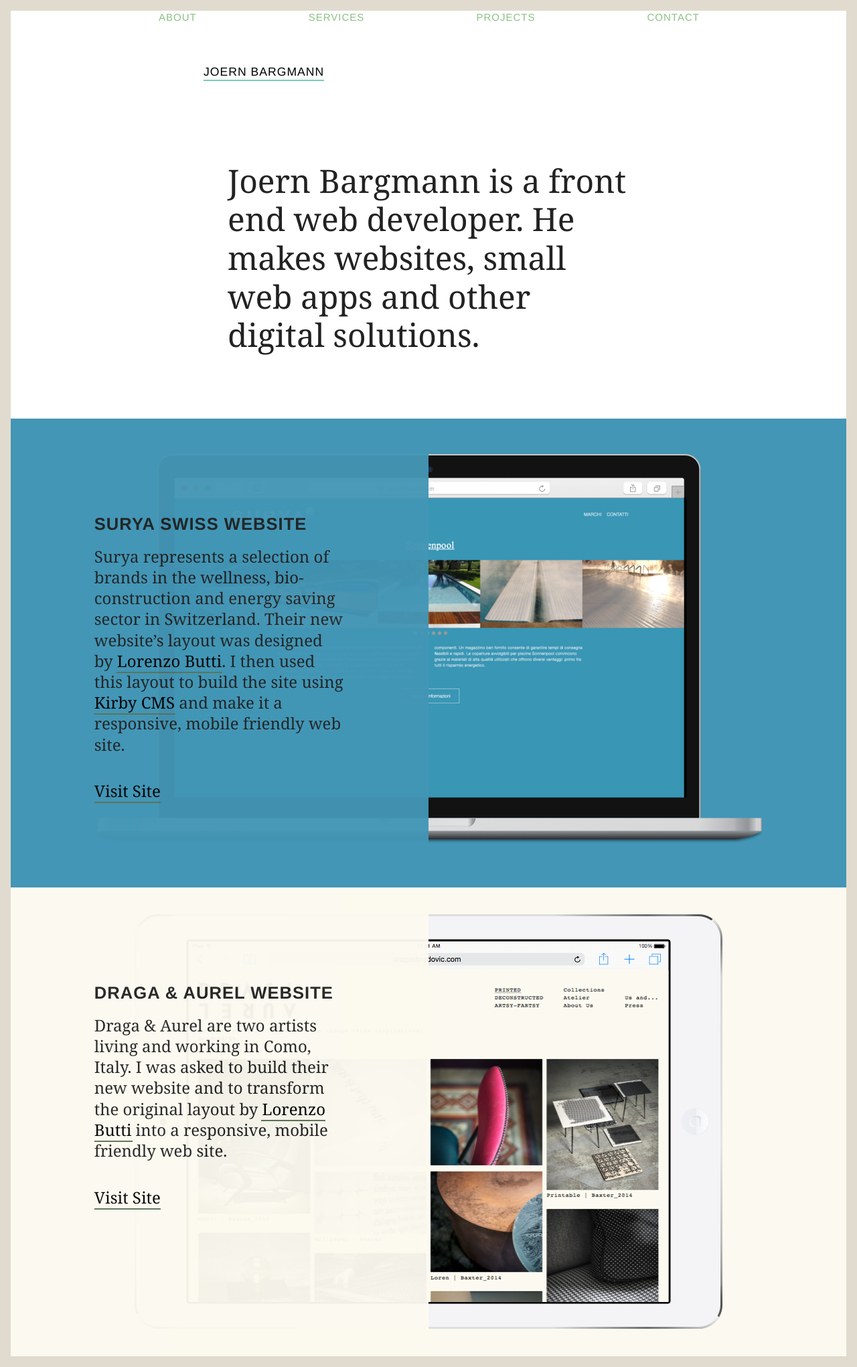
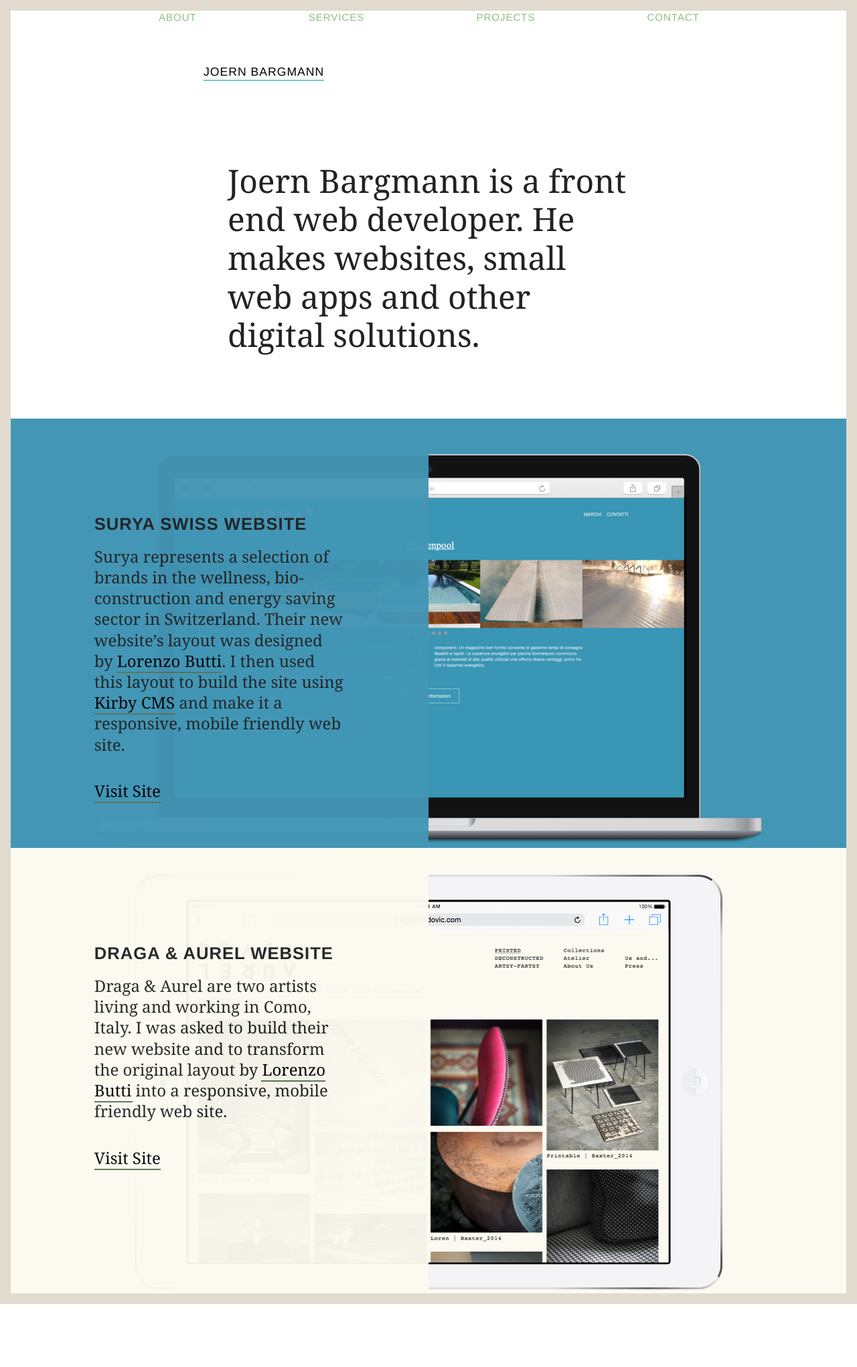
Before and after one commit to joernba/joernba.github.io, a Jekyll site: the page built from index.html, in a window 1280 px wide. Shown: the whole page at 67% size. Built offline with Jekyll 4.4.1, drawn with Linux system fonts in a browser that asks for light colours; comment, search, counter and statistics services are not loaded; after the commit the page ends 1947 px from its top, so only the background shows below that.

Commit message:
fixed problem with description height of projects
Signed-off-by: Joern Bargmann <joernba@gmail.com>

```diff
--- a/_sass/pages/_project.scss
+++ b/_sass/pages/_project.scss
@@ -5,7 +5,7 @@
   li {
     position: relative;
     display: block;
-    height: 700px;
+    height: 100%;
     text-align: center;
     & :not(img) {
       text-align: left;
@@ -22,7 +22,7 @@
     .projects-content {
       opacity: .96;
       position: absolute;
-      height: 700px;
+      height: 100%;
       padding: 10%;
       width: 50%;
       @include media(not-large) {
```
